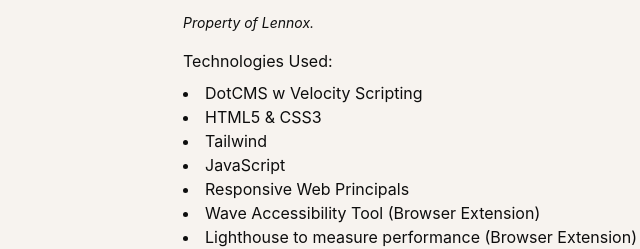
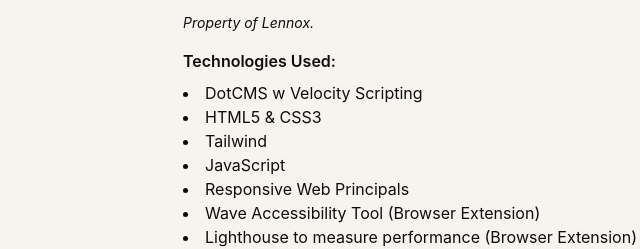
Before and after one commit to haleyjhankins/haleyhankins.com, a website: page project.html in a window 1280 px wide. Shown: the part 405-654 px from the top of the page, 473-1113 px from the left. Drawn offline with Linux system fonts and the light colour scheme.

```diff
--- a/project.html
+++ b/project.html
@@ -87,7 +87,7 @@
           <p class="text-base leading-relaxed">This landing page was built using DotCMS, a powerful content management system. It features a responsive design and integrates seamlessly with the Armstrong Air brand identity. I worked closely with the product owner to ensure that the backend was simple to update, and that the content could be managed efficiently by non-technical users.</p>
           <p class="mt-4 text-sm italic">Property of Lennox.</p>
           <div>
-            <h3 class="mt-4">Technologies Used:</h3>
+            <h2 class="mt-4 font-semibold">Technologies Used:</h2>
           <ul class="list-disc list-inside mt-2">
             <li>DotCMS w Velocity Scripting</li>
             <li>HTML5 & CSS3</li>
```
Also changed, not shown: project2.html (+1 -1 lines), project3.html (+1 -1 lines).
